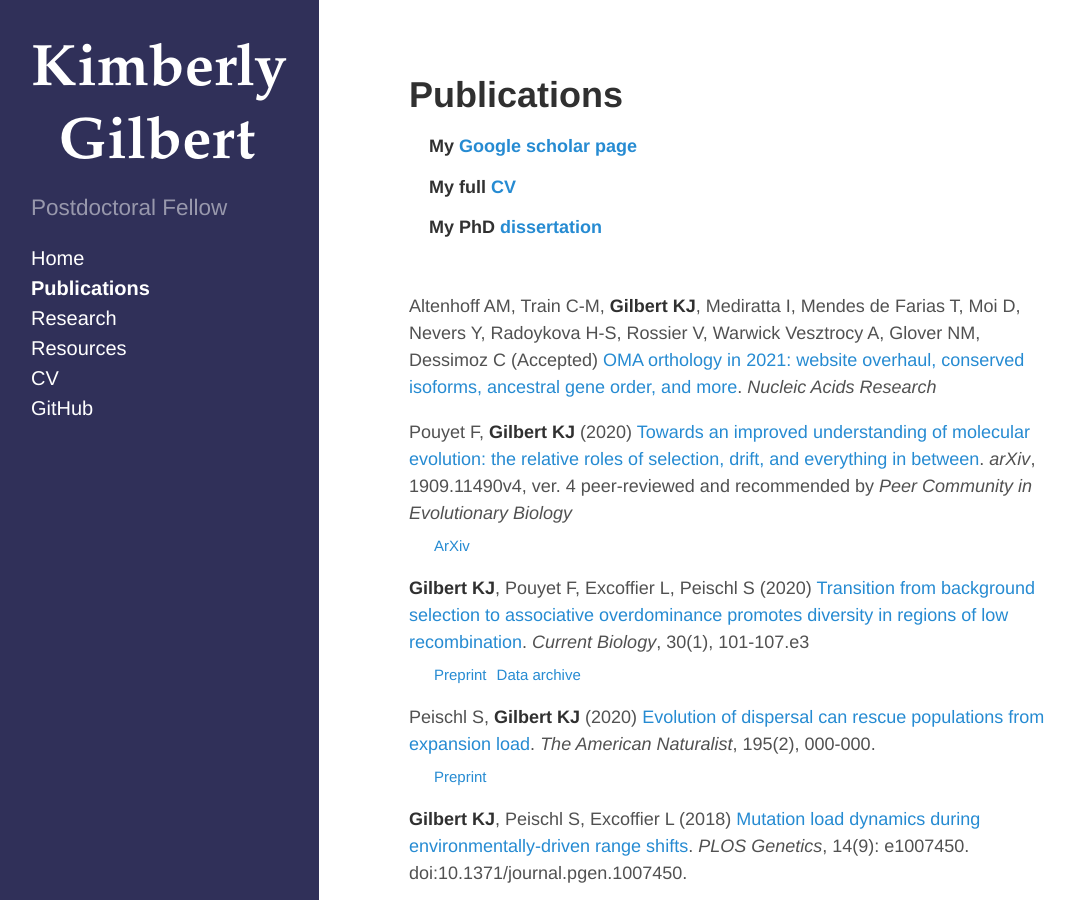
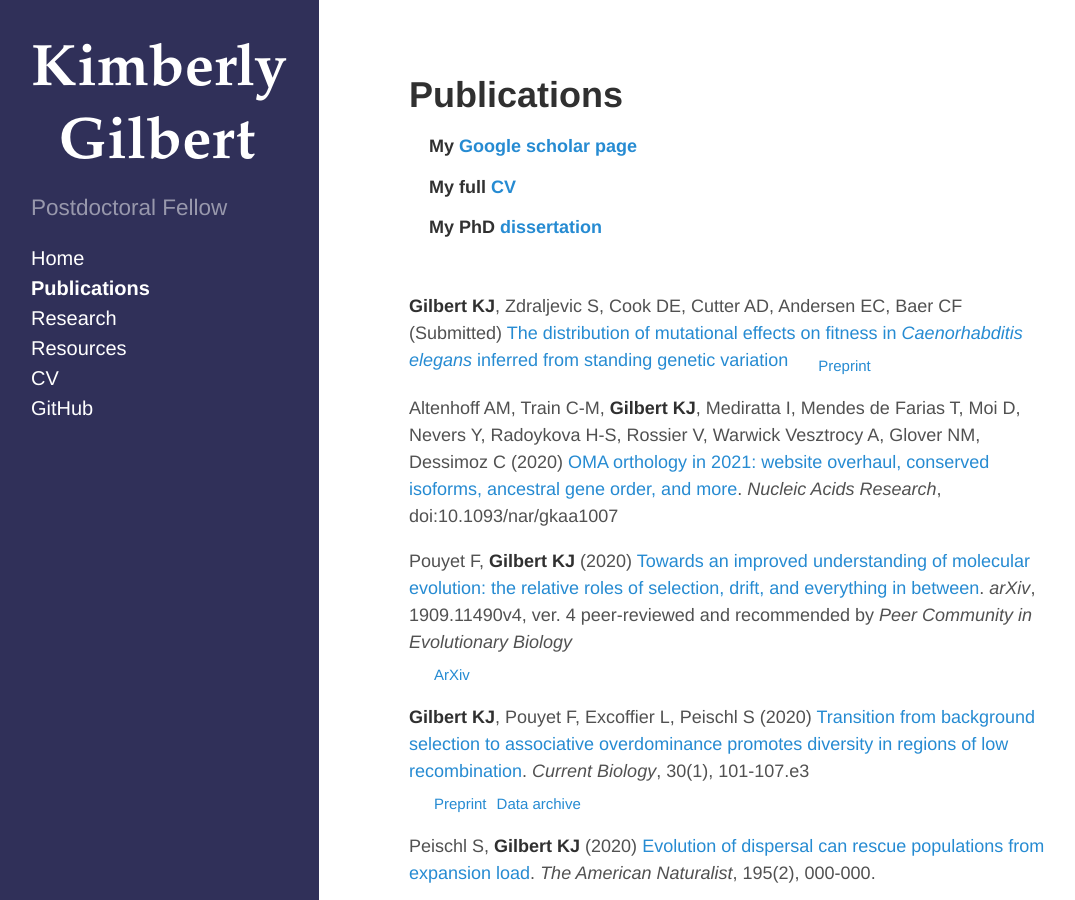
Before and after one commit to kjgilbert/kjgilbert.github.io, a Jekyll site: the page built from publications.md, in a window 1280 px wide and 900 px high. Shown: the whole window, without its empty margins (5-1080 px from the left). Built offline with Jekyll 4.4.1, drawn with Linux system fonts in a browser that asks for light colours; Markdown is read by kramdown in place of the engine named in the settings.

Commit message:
update NAR paper and C elegans preprint

```diff
--- a/publications.md
+++ b/publications.md
@@ -9,7 +9,10 @@ title: Publications
 
 &nbsp;
 
-Altenhoff AM, Train C-M, **Gilbert KJ**, Mediratta I, Mendes de Farias T, Moi D, Nevers Y, Radoykova H-S, Rossier V, Warwick Vesztrocy A, Glover NM, Dessimoz C (Accepted) [OMA orthology in 2021: website overhaul, conserved isoforms, ancestral gene order, and more](). *Nucleic Acids Research*
+**Gilbert KJ**, Zdraljevic S, Cook DE, Cutter AD, Andersen EC, Baer CF (Submitted) [The distribution of mutational effects on fitness in *Caenorhabditis elegans* inferred from standing genetic variation](https://www.biorxiv.org/content/10.1101/2020.10.26.355446v1)
+&nbsp;&nbsp;&nbsp;&nbsp; <sub>[Preprint](https://www.biorxiv.org/content/10.1101/2020.10.26.355446v1)</sub>
+
+Altenhoff AM, Train C-M, **Gilbert KJ**, Mediratta I, Mendes de Farias T, Moi D, Nevers Y, Radoykova H-S, Rossier V, Warwick Vesztrocy A, Glover NM, Dessimoz C (2020) [OMA orthology in 2021: website overhaul, conserved isoforms, ancestral gene order, and more](https://academic.oup.com/nar/advance-article/doi/10.1093/nar/gkaa1007/5974092). *Nucleic Acids Research*, doi:10.1093/nar/gkaa1007
 
 Pouyet F, **Gilbert KJ** (2020) [Towards an improved understanding of molecular evolution: the relative roles of selection, drift, and everything in between](https://evolbiol.peercommunityin.org/public/rec?id=219&reviews=True). *arXiv*, 1909.11490v4, ver. 4 peer-reviewed and recommended by *Peer Community in Evolutionary Biology*
 &nbsp;&nbsp;&nbsp;&nbsp; <sub>[ArXiv](https://arxiv.org/abs/1909.11490)</sub>
```
